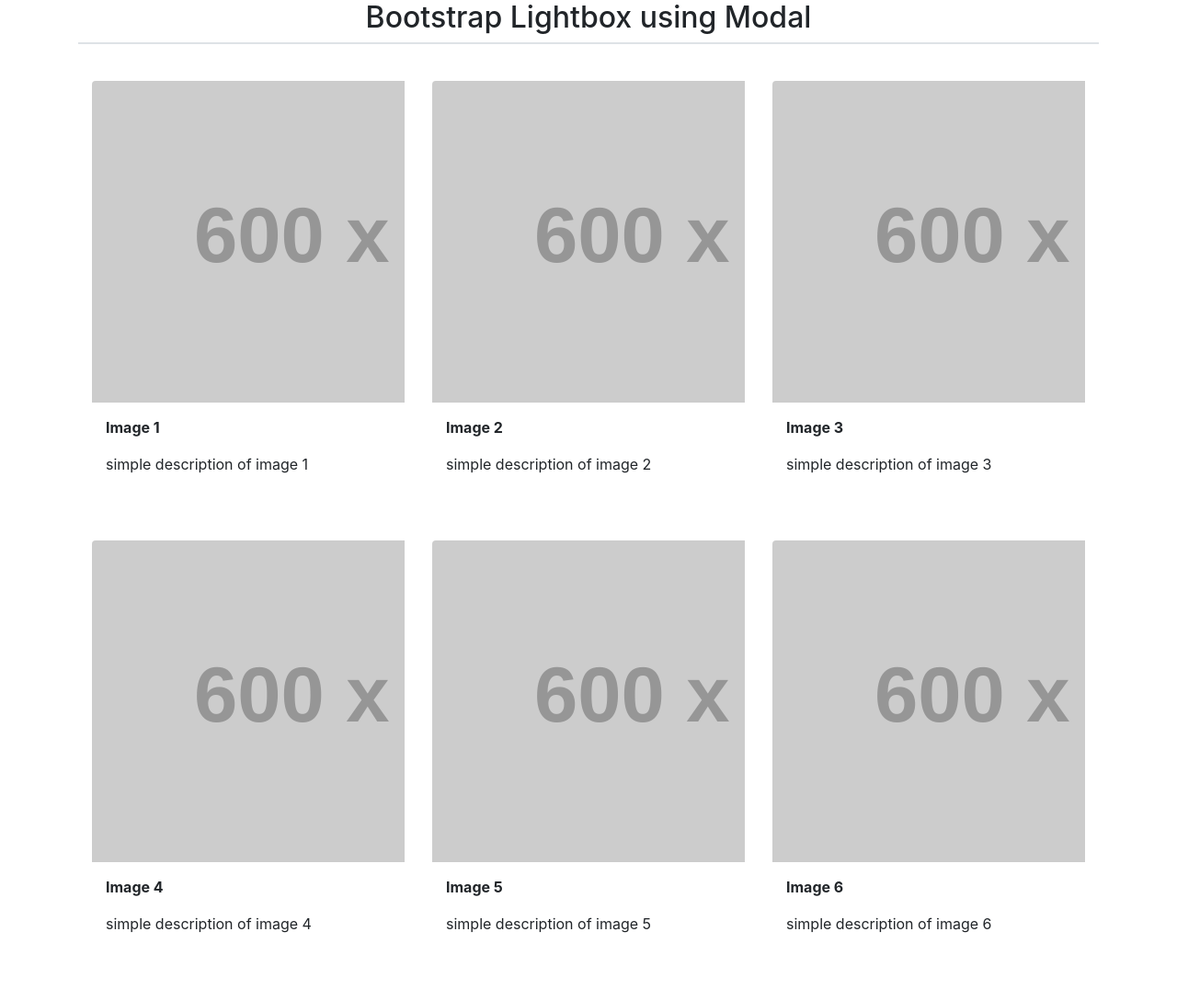
After one commit to alexchambi/cippuno, a PHP site: page /prueba/modales.html in a window 1280 px wide. The commit adds this page. Shown: the whole page at 92% size. Run offline with PHP 8.4, Linux system fonts and the light colour scheme; grey boxes labelled with a size stand in for pictures from a placeholder-image service; some libraries are stand-ins or nearby versions.

Commit message:
Edicion de la pagina Web

```diff
--- a/asamblea.php
+++ b/asamblea.php
@@ -39,7 +39,7 @@
                 </h2>
                 <div class="mc-content">
                     <div class="img-container">
-                        <img class="img-fluid" src="img/incognito.jpg">
+                        <img class="img-fluid" v-bind:src="datos.img">
                     </div>
                 </div>
 
--- a/header.php
+++ b/header.php
@@ -7,6 +7,7 @@
     <title>CD PUNO</title>
     <!--link rel="stylesheet" href="css/bootstrap.min.css"-->
     <link rel="stylesheet" href="https://stackpath.bootstrapcdn.com/bootstrap/4.1.3/css/bootstrap.min.css" integrity="sha384-MCw98/SFnGE8fJT3GXwEOngsV7Zt27NXFoaoApmYm81iuXoPkFOJwJ8ERdknLPMO" crossorigin="anonymous">
+    <link href="https://fonts.googleapis.com/css?family=Arimo|Lato|Open+Sans|Roboto" rel="stylesheet">
     <link rel="stylesheet" href="css/estilos.css">
     <link rel="stylesheet" href="css/animate.css">
     <link rel="stylesheet" href="css/font-awesome.css">
--- a/pastdecanos.php
+++ b/pastdecanos.php
@@ -19,7 +19,7 @@
             <h3 class="h2-responsive font-weight-bold my-3">Gestión 2019-2021</h3>
     </div>
 
-    <div class="row my-4" id="decanospas">
+    <div class="row container my-4" id="decanospas">
         <div class="col-12 col-sm-6 col-lg-4" v-for="decan in decano">
             <article class="material-card Red">
                 <h2>
@@ -35,7 +35,7 @@
                 </h2>
                 <div class="mc-content">
                     <div class="img-container">
-                        <img class="img-fluid" v-bind:src="decan.img" alt="Card image">
+                        <img class="img-fluid pl-2" v-bind:src="decan.img" style="height:100%; width:90%;">
                     </div>
                 </div>
 
--- a/prueba/main.js
+++ b/prueba/main.js
@@ -6,12 +6,12 @@
   });
 
   // Control buttons
-    $('.next').click(function () {
-      $('.carousel').carousel('next');
+  $('.siguiente').click(function () {
+    $('.actualidad .carousel').carousel('next');
     return false;
   });
-    $('.prev').click(function () {
-      $('.carousel').carousel('prev');
+  $('.anterior').click(function () {
+    $('.actualidad .carousel').carousel('prev');
     return false;
   });
 
@@ -20,7 +20,7 @@
     var $e = $(e.relatedTarget);
     var idx = $e.index();
     var itemsPerSlide = 3;
-      var totalItems = $(".carousel-item").length;
+    var totalItems = $(".actualidad .carousel-item").length;
     if (idx >= totalItems - (itemsPerSlide - 1)) {
       var it = itemsPerSlide -
           (totalItems - idx);
@@ -28,12 +28,23 @@
         // append slides to end
         if (e.direction == "left") {
           $(
-              ".carousel-item").eq(i).appendTo(".carousel-inner");
+            ".actualidad .carousel-item").eq(i).appendTo(".actualidad .carousel-inner");
         } else {
-            $(".carousel-item").eq(0).appendTo(".carousel-inner");
+          $(".actualidad .carousel-item").eq(0).appendTo(".actualidad .carousel-inner");
         }
       }
     }
   });
 })
 (jQuery);
+
+      /* show lightbox when clicking a thumbnail */
+      $('a.thumb').click(function(event){
+        event.preventDefault();
+        var content = $('.modal-body');
+        content.empty();
+          var title = $(this).attr("title");
+          $('.modal-title').html(title);
+          content.html($(this).html());
+          $(".modal-profile").modal({show:true});
+      });
--- /dev/null
+++ b/prueba/modales.html
@@ -0,0 +1,147 @@
+<!DOCTYPE html>
+<html lang="en">
+<head>
+    <meta charset="UTF-8">
+    <meta name="viewport" content="width=device-width, initial-scale=1.0">
+    <meta http-equiv="X-UA-Compatible" content="ie=edge">
+    <title>Document</title>
+    <link rel="stylesheet" href="https://stackpath.bootstrapcdn.com/bootstrap/4.1.3/css/bootstrap.min.css" integrity="sha384-MCw98/SFnGE8fJT3GXwEOngsV7Zt27NXFoaoApmYm81iuXoPkFOJwJ8ERdknLPMO" crossorigin="anonymous"><script src="https://code.jquery.com/jquery-3.1.1.slim.min.js" integrity="sha384-A7FZj7v+d/sdmMqp/nOQwliLvUsJfDHW+k9Omg/a/EheAdgtzNs3hpfag6Ed950n" crossorigin="anonymous"></script>
+    <link rel="stylesheet" href="styles.css">
+    <link rel="stylesheet" href="https://use.fontawesome.com/releases/v5.7.2/css/all.css" integrity="sha384-fnmOCqbTlWIlj8LyTjo7mOUStjsKC4pOpQbqyi7RrhN7udi9RwhKkMHpvLbHG9Sr" crossorigin="anonymous">
+
+  </head>
+<body>
+
+
+<section id="profiles" class="page">
+
+		<div class="container">
+
+			<div class="content text-center">
+				<div class="heading">
+					<h2>Bootstrap Lightbox using Modal</h2>
+					<div class="border"></div>
+					<p></p>
+					<br>
+				</div>
+			</div>
+
+			<div class="container-fluid">
+				<div class="row" id="profile-grid">
+
+					<div class="col-sm-4 col-xs-12 profile">
+				        <div class="panel panel-default">
+				          <div class="panel-thumbnail">
+				          	<a href="#" title="image 1" class="thumb">
+				          		<img src="//dummyimage.com/600x350.png/c0c0c0&amp;text=image0x201" class="img-responsive img-rounded" data-toggle="modal" data-target=".modal-profile-lg">
+				          	</a>
+				          </div>
+				          <div class="panel-body">
+				            <p class="profile-name">Image 1</p>
+				            <p>simple description of image 1</p>
+				          </div>
+				        </div>
+				    </div>
+
+					<div class="col-sm-4 col-xs-12 profile">
+				        <div class="panel panel-default">
+				          <div class="panel-thumbnail">
+				          	<a href="#" title="image 2" class="thumb">
+				          		<img src="//dummyimage.com/600x350.png/c0c0c0&amp;text=image0x202" class="img-responsive img-rounded" data-toggle="modal" data-target=".modal-profile-lg">
+				          	</a>
+				          </div>
+				          <div class="panel-body">
+				            <p class="profile-name">Image 2</p>
+				            <p>simple description of image 2</p>
+				          </div>
+				        </div>
+				    </div>
+
+					<div class="col-sm-4 col-xs-12 profile">
+				        <div class="panel panel-default">
+				          <div class="panel-thumbnail">
+				          	<a href="#" title="image 3" class="thumb">
+				          		<img src="//dummyimage.com/600x350.png/c0c0c0&amp;text=image0x203" class="img-responsive img-rounded" data-toggle="modal" data-target=".modal-profile-lg">
+				          	</a>
+				          </div>
+				          <div class="panel-body">
+				            <p class="profile-name">Image 3</p>
+				            <p>simple description of image 3</p>
+				          </div>
+				        </div>
+				    </div>
+
+					<div class="col-sm-4 col-xs-12 profile">
+				        <div class="panel panel-default">
+				          <div class="panel-thumbnail">
+				          	<a href="#" title="image 4" class="thumb">
+				          		<img src="//dummyimage.com/600x350.png/c0c0c0&amp;text=image0x204" class="img-responsive img-rounded" data-toggle="modal" data-target=".modal-profile-lg">
+				          	</a>
+				          </div>
+				          <div class="panel-body">
+				            <p class="profile-name">Image 4</p>
+				            <p>simple description of image 4</p>
+				          </div>
+				        </div>
+				    </div>
+
+
+                  	<div class="col-sm-4 col-xs-12 profile">
+				        <div class="panel panel-default">
+				          <div class="panel-thumbnail">
+				          	<a href="#" title="image 5" class="thumb">
+				          		<img src="//dummyimage.com/600x350.png/c0c0c0&amp;text=image0x205" class="img-responsive img-rounded" data-toggle="modal" data-target=".modal-profile-lg">
+				          	</a>
+				          </div>
+				          <div class="panel-body">
+				            <p class="profile-name">Image 5</p>
+				            <p>simple description of image 5</p>
+				          </div>
+				        </div>
+				    </div>
+
+
+                  	<div class="col-sm-4 col-xs-12 profile">
+				        <div class="panel panel-default">
+				          <div class="panel-thumbnail">
+				          	<a href="#" title="image 6" class="thumb">
+				          		<img src="//dummyimage.com/600x350.png/c0c0c0&amp;text=image0x206" class="img-responsive img-rounded" data-toggle="modal" data-target=".modal-profile-lg">
+				          	</a>
+				          </div>
+				          <div class="panel-body">
+				            <p class="profile-name">Image 6</p>
+				            <p>simple description of image 6</p>
+				          </div>
+				        </div>
+				    </div>
+   				 </div>
+			</div>
+		</div>
+
+	</section>
+
+	<!-- .modal-profile -->
+	<div class="modal fade modal-profile" tabindex="-1" role="dialog" aria-labelledby="modalProfile" aria-hidden="true">
+			<div class="modal-dialog modal-lg">
+				<div class="modal-content">
+					<div class="modal-header">
+						<button class="close" type="button" data-dismiss="modal">×</button>
+						<h3 class="modal-title"></h3>
+					</div>
+					<div class="modal-body">
+					</div>
+					<div class="modal-footer">
+						<button class="btn btn-default" data-dismiss="modal">Close</button>
+					</div>
+				</div>
+			</div>
+		</div>
+    <!-- //.modal-profile -->
+
+
+
+    <script src="https://cdnjs.cloudflare.com/ajax/libs/tether/1.4.0/js/tether.min.js" integrity="sha384-DztdAPBWPRXSA/3eYEEUWrWCy7G5KFbe8fFjk5JAIxUYHKkDx6Qin1DkWx51bBrb" crossorigin="anonymous"></script>
+    <script src="https://maxcdn.bootstrapcdn.com/bootstrap/4.0.0-alpha.6/js/bootstrap.min.js" integrity="sha384-vBWWzlZJ8ea9aCX4pEW3rVHjgjt7zpkNpZk+02D9phzyeVkE+jo0ieGizqPLForn" crossorigin="anonymous"></script>
+    <script src="main.js" > </script>
+  </body>
+  </html>
--- a/prueba/styles.css
+++ b/prueba/styles.css
@@ -113,3 +113,12 @@
 		visibility: visible;
 	}
 }
+
+#profile-grid { overflow: auto; white-space: normal; }
+#profile-grid .profile { padding-bottom: 40px; }
+#profile-grid .panel { padding: 0 }
+#profile-grid .panel-body { padding: 15px }
+#profile-grid .profile-name { font-weight: bold; }
+#profile-grid .thumbnail {margin-bottom:6px;}
+#profile-grid .panel-thumbnail { overflow: hidden; }
+#profile-grid .img-rounded { border-radius: 4px 4px 0 0;}
```
Also changed, not shown: consejo.php (+5 -5 lines), css/estilos.css (+20 -18 lines), footer.php (+5 -4 lines), index.php (+11 -9 lines), js/main.js (+43 -43 lines), prueba/index.html (+52 -99 lines), img/incognito.png (added), img/manincognite.jpg (added). Lines whose indentation alone changed are shown as unchanged.
